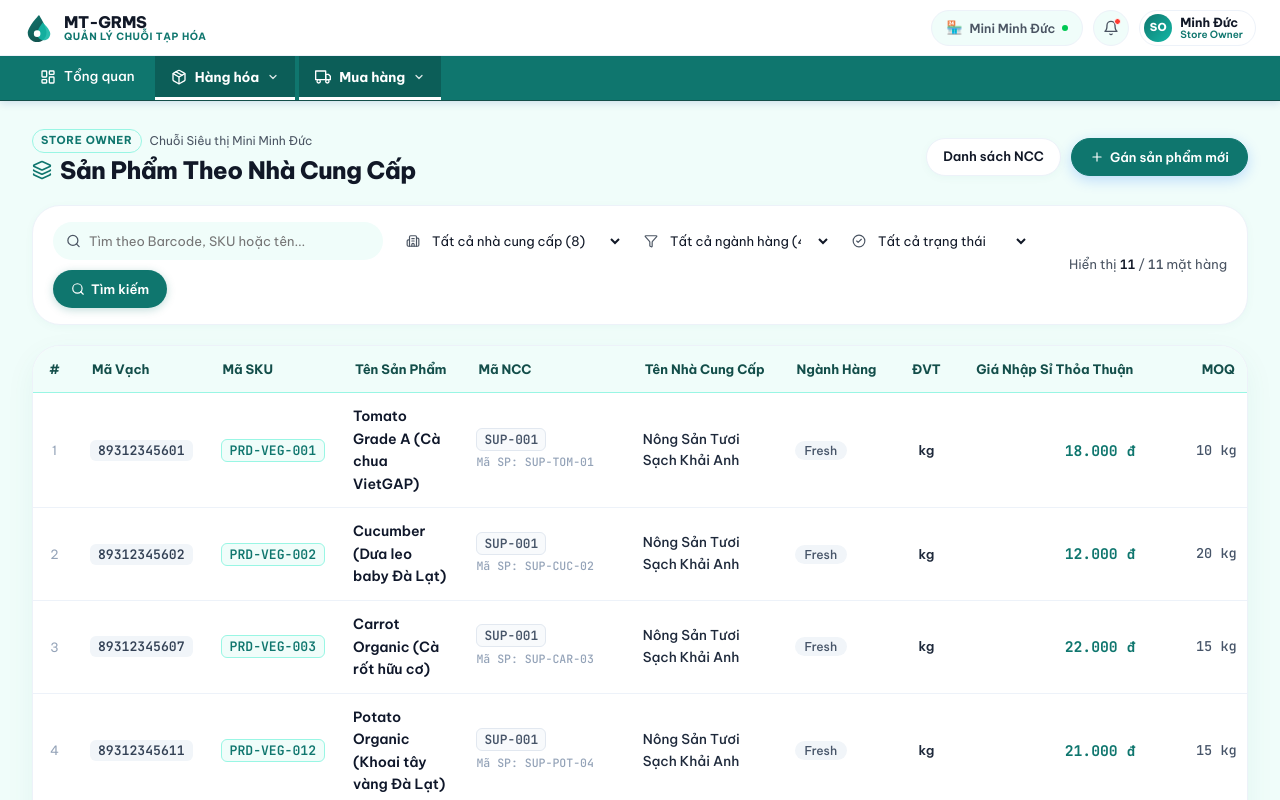
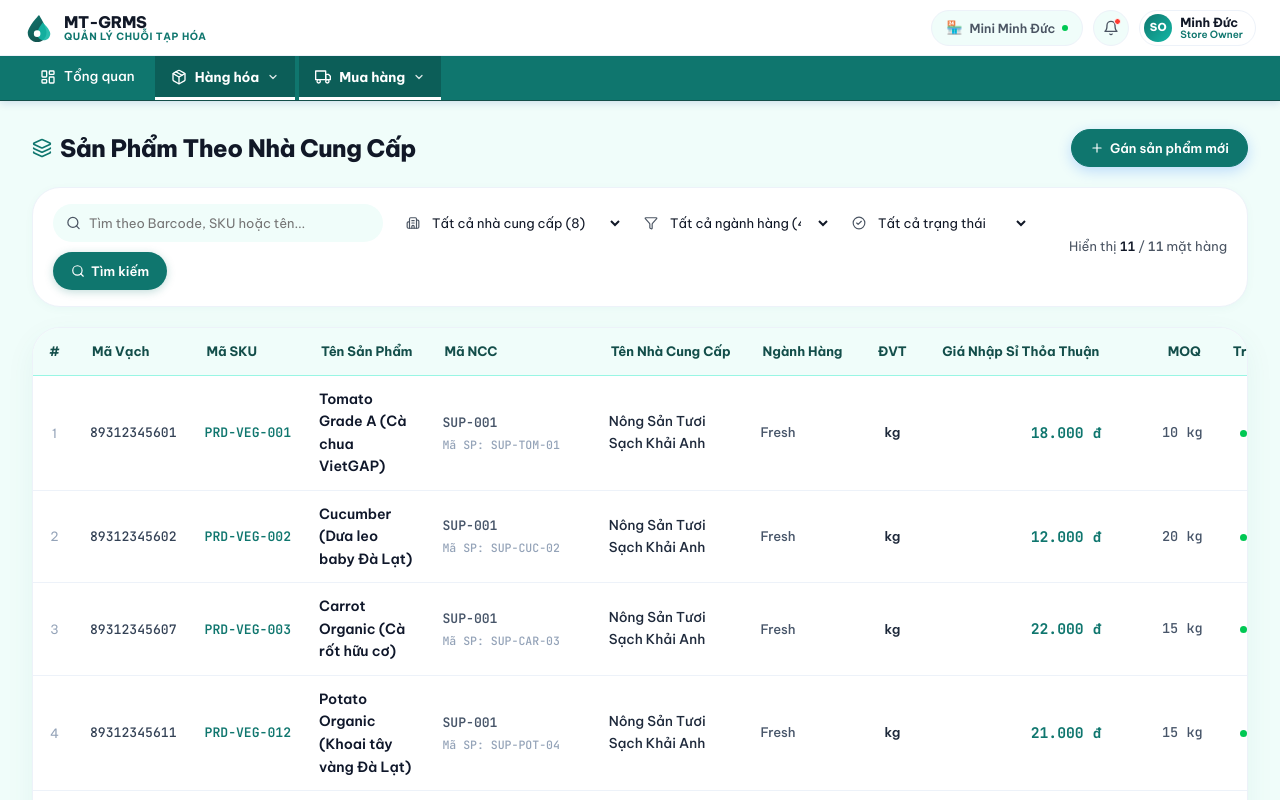
Before and after one commit to SEP490-G84-MTGRMS/MT_GRMS_FRONTEND, a React (Vite) app: page /admin/suppliers/products in a window 1280 px wide. Shown: the top 800 px of the page. Built offline with nearby package versions, Linux system fonts and the light colour scheme.

Commit message:
feat: add supplier product management page and table row components

```diff
--- a/src/features/supplier/components/products/SupplierProductTableRow.tsx
+++ b/src/features/supplier/components/products/SupplierProductTableRow.tsx
@@ -44,13 +44,10 @@ export const SupplierProductTableRow: FC<SupplierProductTableRowProps> = ({
       <td style={{ padding: '12px 14px', whiteSpace: 'nowrap' }}>
         <span
           style={{
-            fontFamily: 'JetBrains Mono, monospace',
+            fontFamily: 'var(--font-mono)',
             fontSize: '0.82rem',
-            fontWeight: 600,
+            fontWeight: 500,
             color: '#334155',
-            backgroundColor: '#f1f5f9',
-            padding: '2px 8px',
-            borderRadius: 6,
           }}
         >
           {item.barcode}
@@ -61,14 +58,10 @@ export const SupplierProductTableRow: FC<SupplierProductTableRowProps> = ({
       <td style={{ padding: '12px 14px', whiteSpace: 'nowrap' }}>
         <span
           style={{
-            fontFamily: 'JetBrains Mono, monospace',
+            fontFamily: 'var(--font-mono)',
             fontSize: '0.82rem',
             fontWeight: 600,
             color: 'var(--blue-primary)',
-            backgroundColor: 'var(--blue-light)',
-            border: '1px solid var(--blue-border)',
-            padding: '2px 8px',
-            borderRadius: 6,
           }}
         >
           {item.sku}
@@ -87,14 +80,10 @@ export const SupplierProductTableRow: FC<SupplierProductTableRowProps> = ({
         <div>
           <span
             style={{
-              fontFamily: 'JetBrains Mono, monospace',
-              fontSize: '0.8rem',
+              fontFamily: 'var(--font-mono)',
+              fontSize: '0.82rem',
               fontWeight: 600,
               color: '#475569',
-              backgroundColor: '#f8fafc',
-              border: '1px solid #e2e8f0',
-              padding: '2px 7px',
-              borderRadius: 6,
             }}
           >
             {supplierCode || item.supplierId}
@@ -105,7 +94,7 @@ export const SupplierProductTableRow: FC<SupplierProductTableRowProps> = ({
                 fontSize: '0.72rem',
                 color: '#94a3b8',
                 marginTop: 3,
-                fontFamily: 'JetBrains Mono, monospace',
+                fontFamily: 'var(--font-mono)',
               }}
               title="Mã sản phẩm của Nhà cung cấp"
             >
@@ -126,10 +115,7 @@ export const SupplierProductTableRow: FC<SupplierProductTableRowProps> = ({
       <td style={{ padding: '12px 14px', whiteSpace: 'nowrap' }}>
         <span
           style={{
-            fontSize: '0.76rem',
-            padding: '2px 10px',
-            borderRadius: 9999,
-            backgroundColor: '#f1f5f9',
+            fontSize: '0.82rem',
             color: '#475569',
             fontWeight: 500,
           }}
@@ -149,7 +135,7 @@ export const SupplierProductTableRow: FC<SupplierProductTableRowProps> = ({
       <td style={{ padding: '12px 14px', textAlign: 'right', whiteSpace: 'nowrap' }}>
         <span
           style={{
-            fontFamily: 'JetBrains Mono, monospace',
+            fontFamily: 'var(--font-mono)',
             fontSize: '0.92rem',
             fontWeight: 700,
             color: 'var(--blue-primary)',
@@ -163,7 +149,7 @@ export const SupplierProductTableRow: FC<SupplierProductTableRowProps> = ({
       <td style={{ padding: '12px 14px', textAlign: 'right', whiteSpace: 'nowrap' }}>
         <span
           style={{
-            fontFamily: 'JetBrains Mono, monospace',
+            fontFamily: 'var(--font-mono)',
             fontSize: '0.85rem',
             color: '#475569',
           }}
@@ -172,21 +158,28 @@ export const SupplierProductTableRow: FC<SupplierProductTableRowProps> = ({
         </span>
       </td>
 
-      {/* 11. Status Badge */}
+      {/* 11. Status */}
       <td style={{ padding: '12px 14px', textAlign: 'center', whiteSpace: 'nowrap' }}>
         <span
           style={{
-            display: 'inline-block',
-            padding: '3px 10px',
-            borderRadius: 9999,
-            fontSize: '0.75rem',
+            display: 'inline-flex',
+            alignItems: 'center',
+            gap: 6,
+            fontSize: '0.82rem',
             fontWeight: 600,
-            backgroundColor: item.status === 'Active' ? '#e6f4ea' : '#f1f5f9',
-            color: item.status === 'Active' ? '#008800' : '#64748b',
-            border: `1px solid ${item.status === 'Active' ? '#b7e1cd' : '#cbd5e1'}`,
+            color: item.status === 'Active' ? 'var(--green-money)' : 'var(--text-muted)',
           }}
         >
-          ● {item.status === 'Active' ? 'Active' : 'Inactive'}
+          <span
+            style={{
+              width: 7,
+              height: 7,
+              borderRadius: '50%',
+              backgroundColor: item.status === 'Active' ? 'var(--green-money)' : '#94a3b8',
+              display: 'inline-block',
+            }}
+          />
+          {item.status === 'Active' ? 'Active' : 'Inactive'}
         </span>
       </td>
 
@@ -201,15 +194,23 @@ export const SupplierProductTableRow: FC<SupplierProductTableRowProps> = ({
               display: 'inline-flex',
               alignItems: 'center',
               gap: 4,
-              padding: '6px 12px',
-              borderRadius: 9999,
-              backgroundColor: 'var(--blue-light)',
-              border: '1px solid var(--blue-border)',
-              color: 'var(--blue-primary)',
+              padding: '5px 12px',
+              borderRadius: 'var(--radius-pill)',
+              backgroundColor: 'transparent',
+              border: '1px solid var(--border-mid)',
+              color: 'var(--text-main)',
               fontSize: '0.78rem',
               fontWeight: 600,
               cursor: 'pointer',
               transition: 'all 0.15s ease',
+            }}
+            onMouseEnter={(e) => {
+              e.currentTarget.style.borderColor = 'var(--blue-primary)';
+              e.currentTarget.style.color = 'var(--blue-primary)';
+            }}
+            onMouseLeave={(e) => {
+              e.currentTarget.style.borderColor = 'var(--border-mid)';
+              e.currentTarget.style.color = 'var(--text-main)';
             }}
           >
             <Edit2 size={12} /> Sửa
@@ -223,15 +224,21 @@ export const SupplierProductTableRow: FC<SupplierProductTableRowProps> = ({
               display: 'inline-flex',
               alignItems: 'center',
               gap: 4,
-              padding: '6px 12px',
-              borderRadius: 9999,
-              backgroundColor: item.status === 'Active' ? '#fff1f2' : '#f0fdf4',
-              border: `1px solid ${item.status === 'Active' ? '#fecdd3' : '#bbf7d0'}`,
-              color: item.status === 'Active' ? '#e11d48' : '#16a34a',
+              padding: '5px 12px',
+              borderRadius: 'var(--radius-pill)',
+              backgroundColor: 'transparent',
+              border: '1px solid var(--border-mid)',
+              color: item.status === 'Active' ? '#dc2626' : '#16a34a',
               fontSize: '0.78rem',
               fontWeight: 600,
               cursor: 'pointer',
               transition: 'all 0.15s ease',
+            }}
+            onMouseEnter={(e) => {
+              e.currentTarget.style.borderColor = item.status === 'Active' ? '#dc2626' : '#16a34a';
+            }}
+            onMouseLeave={(e) => {
+              e.currentTarget.style.borderColor = 'var(--border-mid)';
             }}
           >
             <Power size={12} /> {item.status === 'Active' ? 'Ngưng' : 'Bật'}
--- a/src/features/supplier/pages/SupplierProductManagementPage.tsx
+++ b/src/features/supplier/pages/SupplierProductManagementPage.tsx
@@ -1,6 +1,6 @@
 import { useState, useMemo, useRef } from 'react';
 import type { FC } from 'react';
-import { useParams, Link } from 'react-router-dom';
+import { useParams } from 'react-router-dom';
 import {
   INITIAL_SUPPLIERS,
   MASTER_PRODUCTS,
@@ -214,49 +214,12 @@ export const SupplierProductManagementPage: FC = () => {
       {/* Page Header */}
       <div className="admin-page-header">
         <div>
-          <div style={{ display: 'flex', alignItems: 'center', gap: 8, marginBottom: 2 }}>
-            <span
-              style={{
-                fontSize: 11,
-                fontWeight: 700,
-                textTransform: 'uppercase',
-                letterSpacing: '0.06em',
-                padding: '2px 8px',
-                borderRadius: 'var(--radius-pill)',
-                background: 'var(--blue-light)',
-                color: 'var(--blue-primary)',
-                border: '1px solid var(--blue-border)',
-              }}
-            >
-              Store Owner
-            </span>
-            <span style={{ fontSize: 12, color: 'var(--text-muted)' }}>
-              Chuỗi Siêu thị Mini Minh Đức
-            </span>
-          </div>
           <h1 style={{ display: 'flex', alignItems: 'center', margin: 0, lineHeight: 1.25 }}>
             <Layers size={20} style={{ verticalAlign: 'middle', marginRight: 8, color: 'var(--blue-primary)' }} />
             Sản Phẩm Theo Nhà Cung Cấp
           </h1>
         </div>
         <div style={{ display: 'flex', alignItems: 'center', gap: 10, flexShrink: 0 }}>
-          <Link
-            to="/store-owner/suppliers"
-            className="admin-btn admin-btn-secondary"
-            style={{
-              textDecoration: 'none',
-              display: 'inline-flex',
-              alignItems: 'center',
-              gap: 6,
-              height: 38,
-              padding: '0 16px',
-              borderRadius: 'var(--radius-pill)',
-              whiteSpace: 'nowrap',
-              boxSizing: 'border-box',
-            }}
-          >
-            <span>Danh sách NCC</span>
-          </Link>
           <button
             type="button"
             id="btnOpenAssignProductModal"
```
